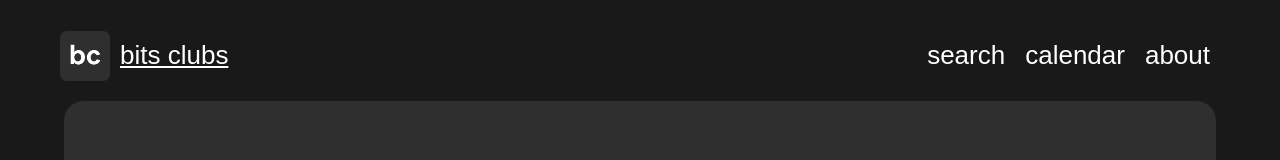
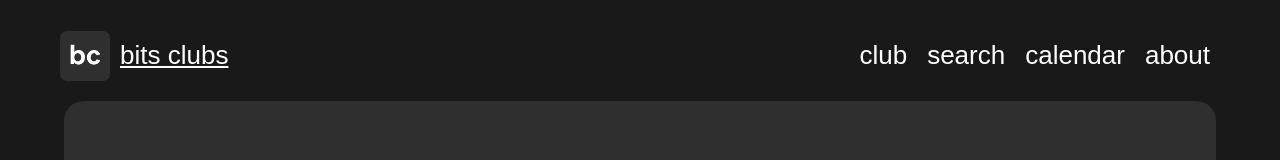
Before and after one commit to dvm-bitspilani/bc-bitsclubs, a Vue app in the folder bc-client/: page / in a window 1280 px wide. Shown: the top 160 px of the page. Built offline with nearby package versions, Linux system fonts and the light colour scheme.

Commit message:
add: club-page to nav

```diff
--- a/bc-client/src/components/Navbar.vue
+++ b/bc-client/src/components/Navbar.vue
@@ -15,6 +15,13 @@
         </div>
 
         <div class="nav-menu">
+            <div class="nav-item">
+                <router-link
+                    active-class="nav-active"
+                    class="logo-text"
+                    to="/club" exact
+                >club</router-link>
+            </div>
             <div class="nav-item">
                 <router-link
                     active-class="nav-active"
```
